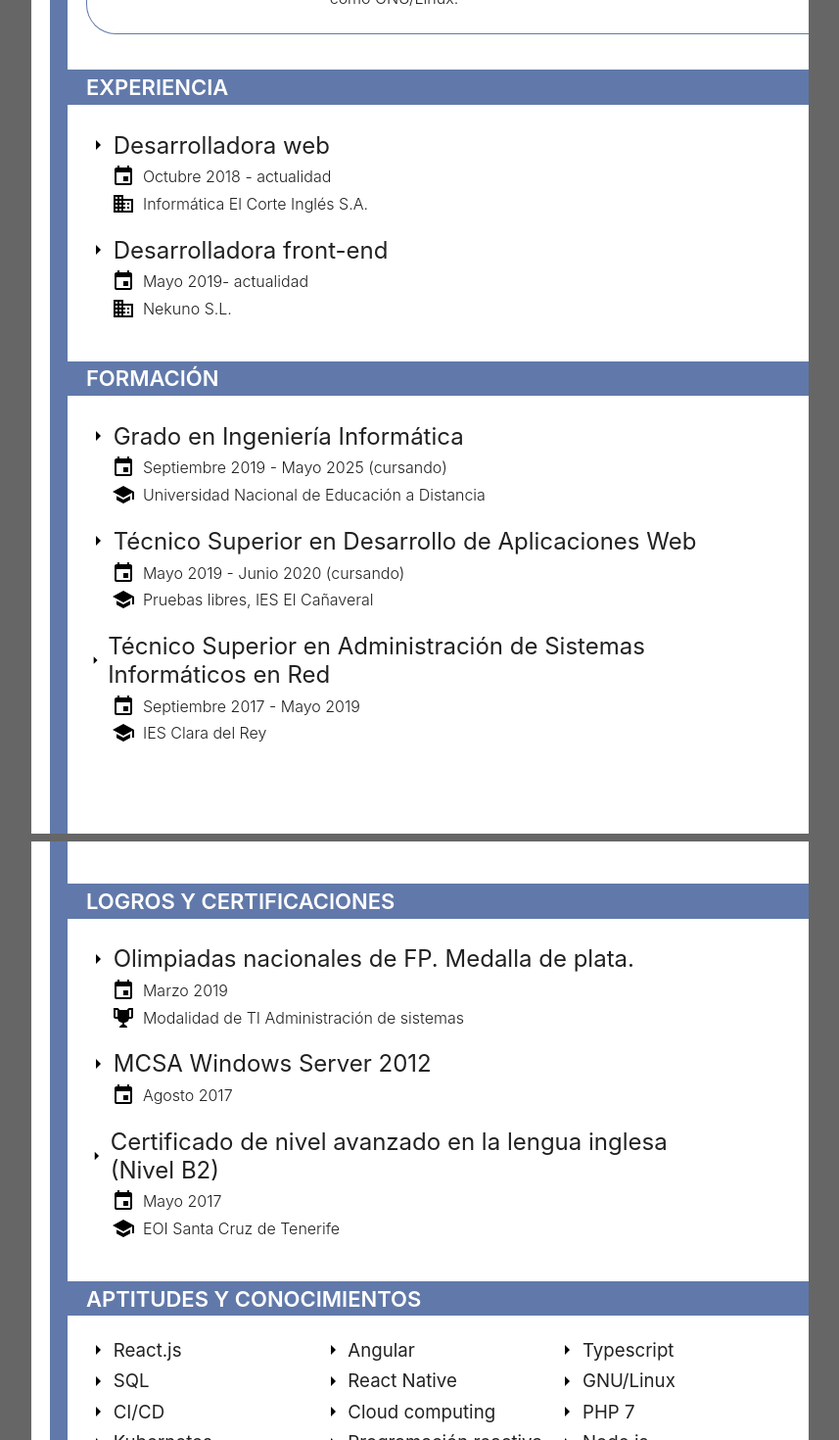
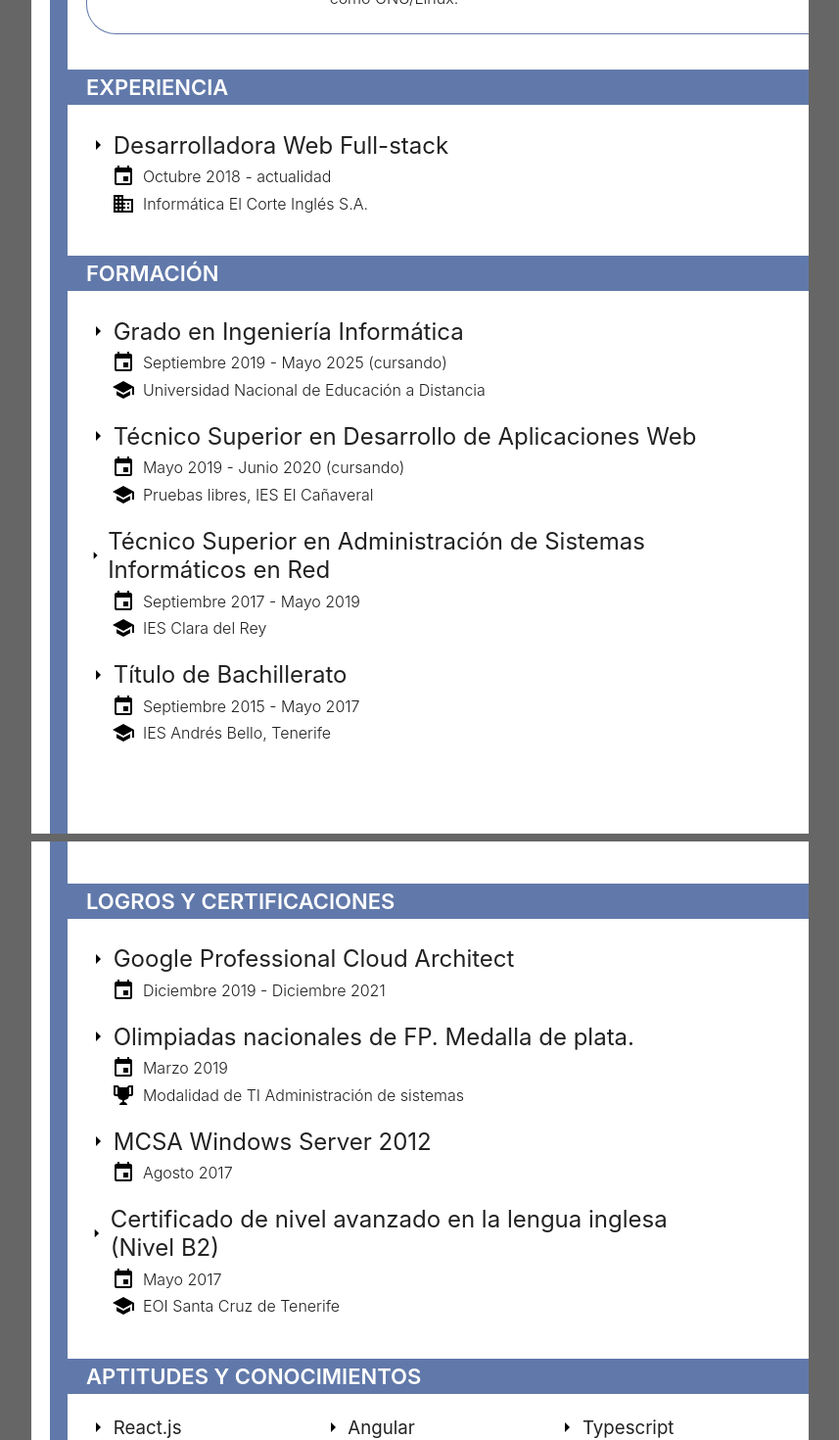
Before and after one commit to elizabeth-dev/Resume, a React (Create React App) app: page / in a window 1280 px wide. Shown: the part 280-1750 px from the top of the page at 98% size, without its empty margins (211-1068 px from the left). Built offline with nearby package versions, Linux system fonts and the light colour scheme.

Commit message:
Updated certifications & experience

```diff
--- a/src/data/index.ts
+++ b/src/data/index.ts
@@ -22,17 +22,10 @@ export const description =
 
 export const experience: ISectionData[] = [
 	{
-		title: 'Desarrolladora web',
+		title: 'Desarrolladora Web Full-stack',
 		info: [
 			{ icon: mdiCalendar, text: 'Octubre 2018 - actualidad' },
 			{ icon: mdiDomain, text: 'Informática El Corte Inglés S.A.' },
-		],
-	},
-	{
-		title: 'Desarrolladora front-end',
-		info: [
-			{ icon: mdiCalendar, text: 'Mayo 2019- actualidad' },
-			{ icon: mdiDomain, text: 'Nekuno S.L.' },
 		],
 	},
 ];
@@ -66,16 +59,20 @@ export const trainingData: ISectionData[] = [
 			{ icon: mdiSchool, text: 'IES Clara del Rey' },
 		],
 	},
-	/* {
+	{
 		title: 'Título de Bachillerato',
 		info: [
 			{ icon: mdiCalendar, text: 'Septiembre 2015 - Mayo 2017' },
 			{ icon: mdiSchool, text: 'IES Andrés Bello, Tenerife' },
 		],
-	}, */
+	},
 ];
 
 export const certData: ISectionData[] = [
+	{
+		title: 'Google Professional Cloud Architect',
+		info: [{ icon: mdiCalendar, text: 'Diciembre 2019 - Diciembre 2021' }],
+	},
 	{
 		title: 'Olimpiadas nacionales de FP. Medalla de plata.',
 		info: [
@@ -109,7 +106,7 @@ export const knowledge: { title: string }[] = [
 	{ title: 'GNU/Linux' },
 	{ title: 'CI/CD' },
 	{ title: 'Cloud computing' },
-	{ title: 'PHP 7' },
+	{ title: 'CQRS' },
 	{ title: 'Kubernetes' },
 	{ title: 'Programación reactiva' },
 	{ title: 'Node.js' },
```
